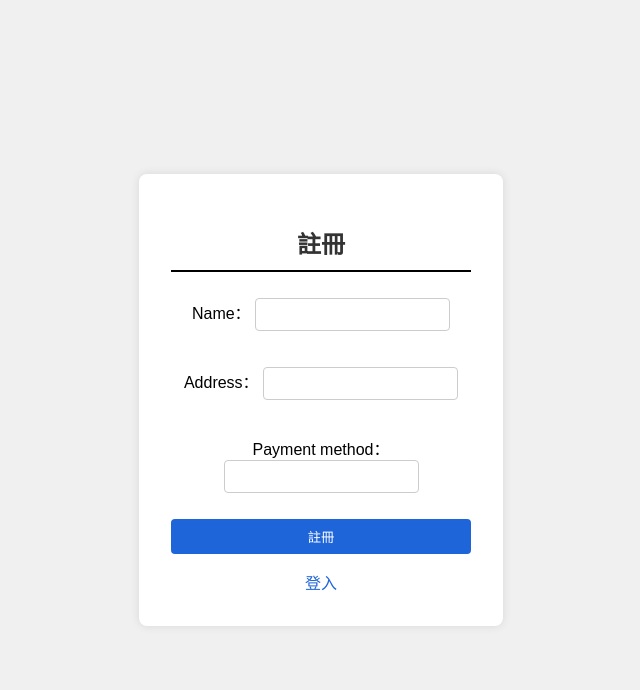
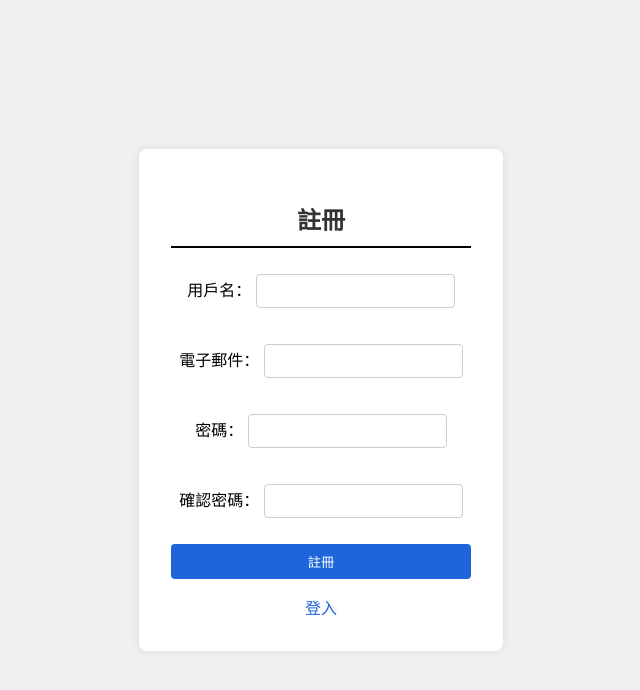
Before and after one commit to GreenAI-03/ai-project03, a Django app: template pos_system/templates/pos_system/register.html in a window 1280 px wide. Shown: the top 690 px of the page, without its empty margins (319-959 px from the left). Run offline with Django 5.2, Linux system fonts and the light colour scheme; the template is opened without the code that fills it: values that come from a table or form of the project are taken from there, others are empty.

Commit message:
註冊表單及註冊網頁修改

```diff
--- a/pos_system/forms.py
+++ b/pos_system/forms.py
@@ -1,6 +1,51 @@
 from django import forms
+from django.contrib.auth.forms import UserCreationForm
+from django.contrib.auth.models import User
 
 class CheckoutForm(forms.Form):
     name = forms.CharField(max_length=200)
     address = forms.CharField(max_length=300)
     payment_method = forms.CharField(max_length=100)
+
+# Django_pos_system/forms.py
+
+from django import forms
+from django.contrib.auth.models import User
+
+class CustomUserCreationForm(forms.ModelForm):
+    password1 = forms.CharField(
+        label="密碼",
+        widget=forms.PasswordInput(attrs={'class': 'form-control'})
+    )
+    password2 = forms.CharField(
+        label="確認密碼",
+        widget=forms.PasswordInput(attrs={'class': 'form-control'})
+    )
+
+    class Meta:
+        model = User
+        fields = ("username", "email")
+        labels = {
+            'username': '用戶名',
+            'email': '電子郵件',
+        }
+        widgets = {
+            'username': forms.TextInput(attrs={'class': 'form-control'}),
+            'email': forms.EmailInput(attrs={'class': 'form-control'}),
+        }
+        help_texts = {
+            'username': '',  # 清除幫助文字
+        }
+
+    def clean_password2(self):
+        cd = self.cleaned_data
+        if cd['password1'] != cd['password2']:
+            raise forms.ValidationError("兩次輸入的密碼不一致。")
+        return cd['password2']
+
+    def save(self, commit=True):
+        user = super().save(commit=False)
+        user.set_password(self.cleaned_data["password1"])
+        if commit:
+            user.save()
+        return user
--- a/pos_system/views.py
+++ b/pos_system/views.py
@@ -2,6 +2,7 @@ from .models import Category, Product
 from django.contrib.auth import authenticate, login, logout
 from django.contrib.auth.forms import UserCreationForm, AuthenticationForm
 from django.shortcuts import render, redirect
+from .forms import CustomUserCreationForm
 
 def index(request):
     if not request.user.is_authenticated:
@@ -31,7 +32,7 @@ def login_view(request):
 
 def register_view(request):
     if request.method == 'POST':
-        form = UserCreationForm(request.POST)
+        form = CustomUserCreationForm(request.POST)
         if form.is_valid():
             form.save()
             username = form.cleaned_data.get('username')
@@ -40,7 +41,7 @@ def register_view(request):
             login(request, user)
             return redirect('index')
     else:
-        form = UserCreationForm()
+        form = CustomUserCreationForm()
 
     return render(request, 'pos_system/register.html', {'form': form})
 
--- a/static/css/style.css
+++ b/static/css/style.css
@@ -252,3 +252,40 @@ p {
 .header-right button:hover {
   background-color: #154a8e;
 }
+
+/* register.html css */
+
+.form-container {
+  width: 300px;
+  margin: 0 auto;
+  padding: 30px;
+  background-color: #f5f5f5;
+  border-radius: 8px;
+  text-align: center;
+}
+.form-container form {
+  display: flex;
+  flex-direction: column;
+  gap: 15px;
+}
+.form-container label {
+  text-align: left;
+}
+.form-control {
+  padding: 8px;
+  font-size: 14px;
+  border: 1px solid #ccc;
+  border-radius: 4px;
+}
+.btn {
+  padding: 10px;
+  font-size: 16px;
+  background-color: #007bff;
+  color: white;
+  border: none;
+  border-radius: 4px;
+  cursor: pointer;
+}
+.btn:hover {
+  background-color: #0056b3;
+}
```
Also changed, not shown: db.sqlite3.
